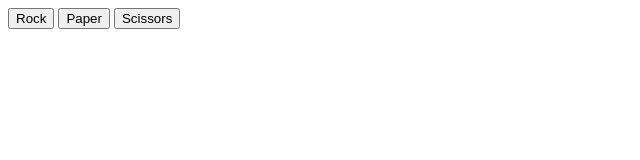
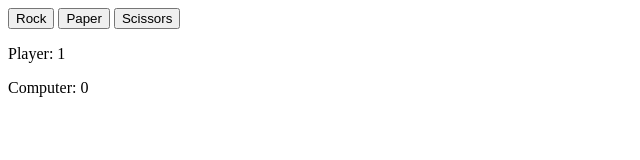
Before and after one commit to Royxuzeng/Rock-Paper-Scissors, a plain HTML site: page index.html in a window 1280 px wide. Both pictures are taken after a click on the button "Rock". Shown: the whole page, without its empty margins (0-640 px from the left). Drawn offline with Linux system fonts and the light colour scheme.

Commit message:
add player and computer scores

```diff
--- a/index.html
+++ b/index.html
@@ -13,6 +13,11 @@
         <button id="scissors">Scissors</button>
     </div>
 
+    <div id="scores">
+        <p id="player">Player: 0</p>
+        <p id="computer">Computer: 0</p>
+    </div>
+
     <script src="javascript.js"></script>
 </body>
 </html>
--- a/javascript.js
+++ b/javascript.js
@@ -38,24 +38,11 @@ function getScoreMessage(roundWinner, playerSelection, computerSelection) {
 let playerScore = 0;
 let computerScore = 0;
 
-// function game() {
-//     for (let i = 0; i < 5; i++) {
-//         let computerSelection = getComputerChoice();
-//         playRound(playerSelection, computerSelection);
-//     }
-
-//     if (playerScore > computerScore) {
-//         console.log("You win.");
-//     } else if (playerScore < computerScore) {
-//         console.log("Computer wins");
-//     } else {
-//         console.log("Tie.");
-//     }
-// }
-
 const rock = document.getElementById('rock');
 const paper = document.getElementById('paper');
 const scissors = document.getElementById('scissors');
+const player = document.getElementById('player');
+const computer = document.getElementById('computer');
 
 rock.addEventListener('click', () => handleClick('rock'));
 paper.addEventListener('click', () => handleClick('paper'));
@@ -67,6 +54,9 @@ function handleClick(playerSelection) {
     }
     const computerSelection = getComputerChoice();
     playRound(playerSelection, computerSelection);
+
+    player.textContent = `Player: ${playerScore}`;
+    computer.textContent = `Computer: ${computerScore}`;
 
     if (playerScore == 5 || computerScore == 5) {
       endGame();
```
